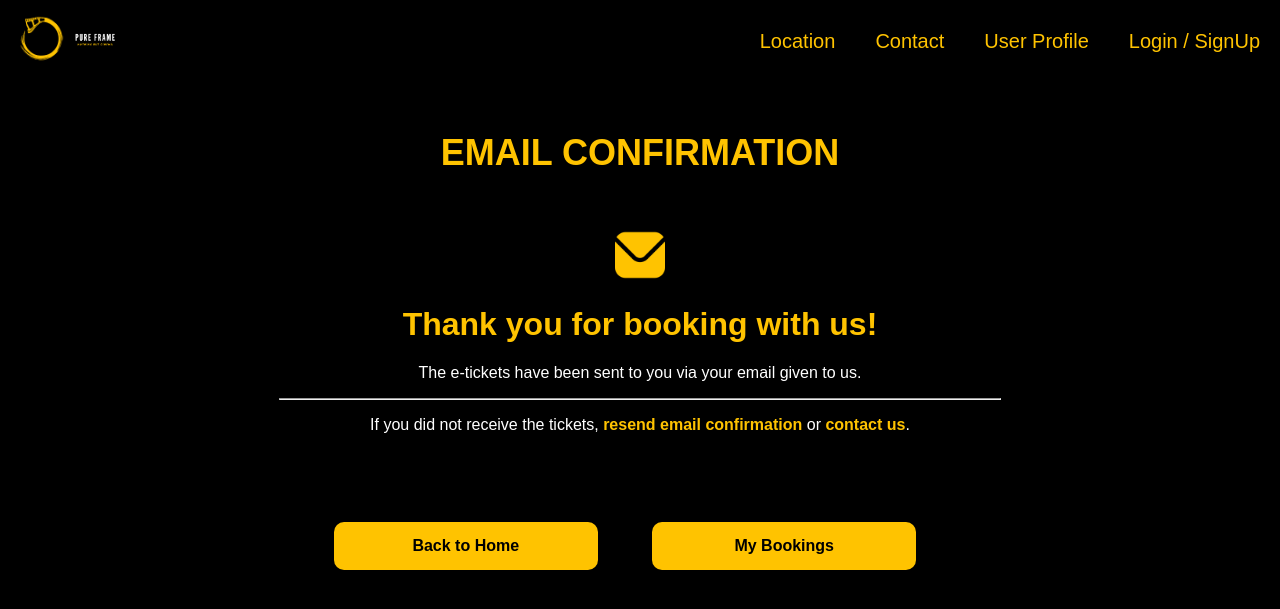
After one commit to darren170999/IE4717, a PHP site: page /confirmation.html in a window 1280 px wide. The commit adds this page. Shown: the top 609 px of the page. Run offline with PHP 8.4, Linux system fonts and the light colour scheme.

Commit message:
confirmation

```diff
--- /dev/null
+++ b/confirmation.html
@@ -0,0 +1,82 @@
+<!DOCTYPE html>
+<html lang="en">
+<head>
+    <meta charset="UTF-8">
+    <meta name="viewport" content="width=device-width, initial-scale=1.0">
+    <title>Pure Frames Booking Page</title>
+
+    <link rel="stylesheet" href="style_yinqi.css">
+    <style>
+    body {
+        background-color: #000000;  /* Black background */
+        color: #FFFFFF;  /* White text */
+    }
+    .email-confirmation {
+        text-align: center;
+        padding: 2em 2em 2em 2em;  /* Added top padding */
+        color: #FFFFFF;  /* White text */
+    }
+
+    .email-icon {
+        width: 50px;
+    }
+
+    .confirmation-line {
+        width: 60%;
+        margin: auto;
+    }
+
+    .highlight-text {
+        color: #FFC300; /* From your color palette */
+    }
+
+    .link {
+        text-decoration: none;
+        color: #FFC300; /* From your color palette */
+    }
+
+    h1 {
+    color: #FFC300; /* Yellow from your palette */
+    }
+    </style>
+</head>
+<body>
+    <div class="header">
+        <div class="logo">
+            <a href="index.php">
+                <img id="home-logo" src="../IE4717/assets/img/pureframeofficiallogodesign-1.png">
+                <img id="home-logo" src="../IE4717/assets/img/name-only-11.png">
+            </a>
+        </div>
+        <ul class="nav-list">
+            <li><a href="#Location">Location</a></li>
+            <li><a href="#Contact">Contact</a></li>
+            <li><a href="#UserProfile">User Profile</a></li>
+            <li><a href="#loginSignUp">Login / SignUp</a></li>
+        </ul>
+    </div>
+
+    <!--Content-->
+    <div class="main-content">
+        <h1 id="title">EMAIL CONFIRMATION</h1>
+        <div class="email-confirmation">
+            <!-- Email Icon -->
+            <img src="./assets/img/mail.png" alt="Mail Icon" class="email-icon">
+
+            <!-- Thank You Message -->
+            <h1>Thank you for booking with us!</h1>
+            <p>The e-tickets have been sent to you via your email given to us.</p>
+
+            <!-- Horizontal Line -->
+            <hr class="confirmation-line">
+
+            <!-- Resend Email or Contact Us -->
+            <p>If you did not receive the tickets, <strong class="highlight-text">resend email confirmation</strong> or <strong><a href="contact.html" class="highlight-text link">contact us</a></strong>.</p>
+        </div>
+        <div class="buttons">
+            <a href="index.php" class="btn" id="home">Back to Home</a>
+            <a href="tickets.html" class="btn" id="ticket">My Bookings</a>
+        </div>
+    </div>
+</body>
+</html>
--- /dev/null
+++ b/style_yinqi.css
@@ -0,0 +1,89 @@
+/*------------------------------------
+----------UNIVERSAL STYLING-----------
+-------------------------------------*/
+:root{
+    font-family: Arial, Helvetica, sans-serif;
+}
+
+.header {
+    background: rgba(0, 0, 0, 0.7);
+    position: fixed;
+    width: 100%;
+    top: 0;
+    left: 0;
+    z-index: 1;
+    height: 80px;
+}
+
+.header ul {
+    list-style: none;
+    margin: 0;
+    padding: 0;
+    overflow: hidden;
+    /* background-color: #333; */
+}
+
+.header .logo {
+    float: left;
+}
+
+.header .logo a {
+    display: block;
+    color: white;
+    text-align: center;
+    padding: 14px 16px;
+    text-decoration: none;
+}
+
+.header ul.nav-list {
+    float: right;
+}
+
+.header ul.nav-list li {
+    float: left;
+    vertical-align: middle;
+}
+
+.header ul.nav-list li a {
+    display: block;
+    color: #FFC300;
+    text-align: center;
+    padding: 30px 20px;
+    text-decoration: none;
+    font-size: 20px;
+}
+
+.header ul.nav-list li a:hover {
+    background-color: #ddd;
+    color: black;
+}
+
+#home-logo {
+    width: 50px;
+}
+
+.main-content {
+    text-align: center;
+    padding-top: 100px;
+}
+
+#title {
+    font-size: 36px;
+    color: #FFC300; /* #FFC300 from your palette */
+}
+
+.btn {
+    display: inline-block;
+    width: 200px;  /* Set a fixed width */
+    text-align: center;  /* Center the text inside */
+    background-color: #FFC300; /* #FFC300 background */
+    border: none;
+    border-radius: 10px;
+    color: #000000; /* Black text */
+    font-weight: bold;
+    padding: 15px 32px;
+    text-decoration: none;
+    font-size: 16px;
+    margin: 40px 40px 4px 10px;
+    cursor: pointer;
+}
```
Also changed, not shown: assets/css/style.css (+6 -6 lines), booking.html (+60 -2 lines), style_booking.css (deleted, +0 -156 lines), assets/img/apple_pay_logo.png (added), assets/img/mail.png (added), payment.html (added).
